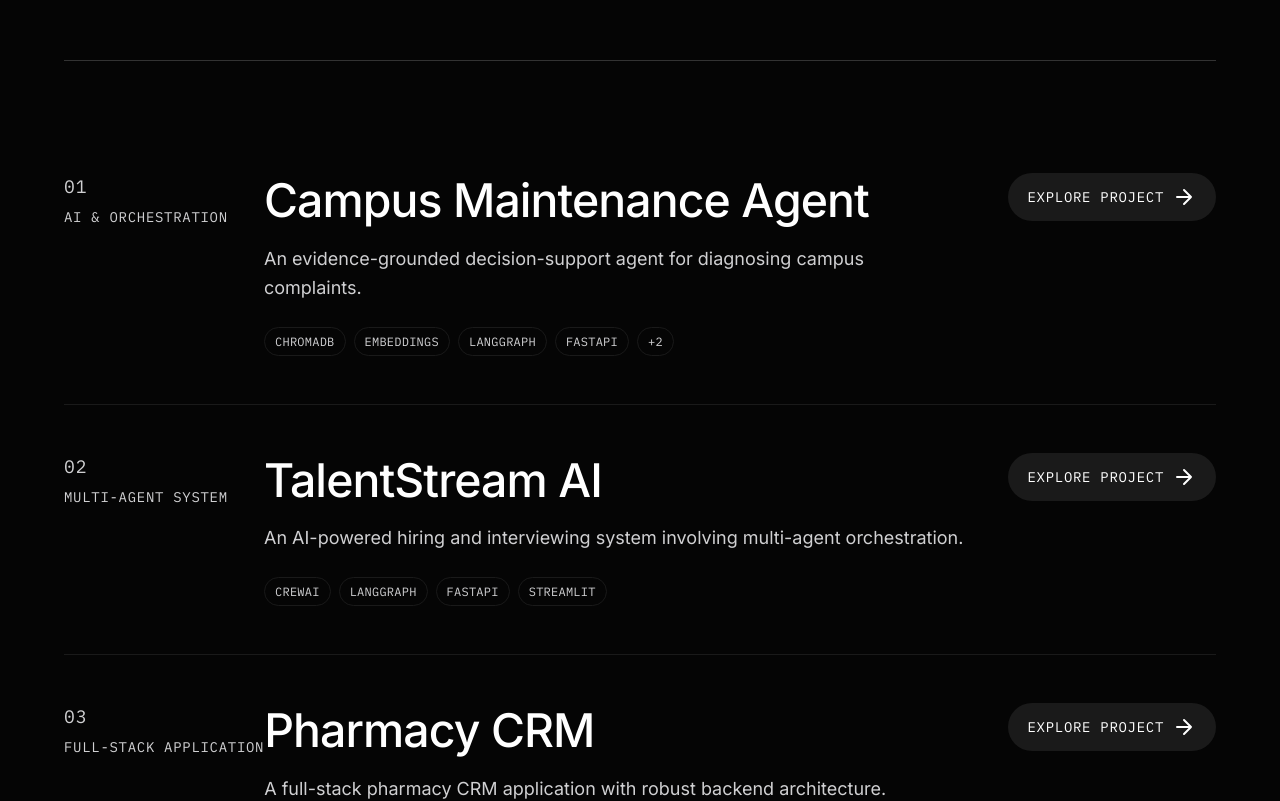
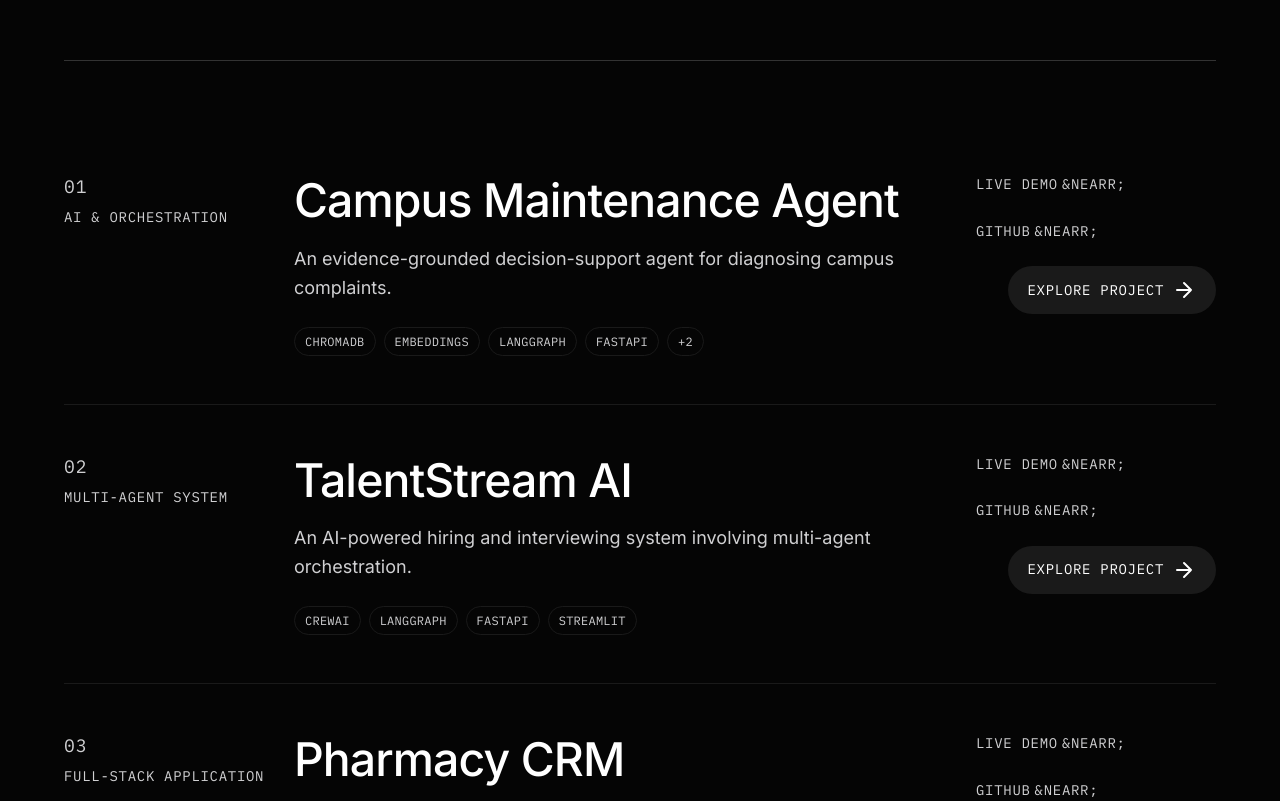
Before and after one commit to Mr-C-Tejesh/portfolio, a React (Vite) app: page / in a window 1280 px wide. Shown: the part 1761-2562 px from the top of the page. Built offline with nearby package versions, Linux system fonts and the light colour scheme.

Commit message:
fix: align project rows and add project links

```diff
--- a/src/components/ProjectCard.jsx
+++ b/src/components/ProjectCard.jsx
@@ -11,7 +11,6 @@ export default function ProjectCard({ project, index }) {
         <span className="project-category font-mono">{project.category}</span>
       </div>
 
-      <div className="project-card-body">
       <div className="project-card-content">
         <h3 className="project-title">
           <Link to={`/work/${project.slug}`} className="project-link">
@@ -19,7 +18,6 @@ export default function ProjectCard({ project, index }) {
           </Link>
         </h3>
         <p className="project-description">{project.shortDescription}</p>
-
         <ul className="project-tech-list">
           {project.technologies.slice(0, 4).map((tech, i) => (
             <li key={i} className="tech-badge font-mono">{tech}</li>
@@ -31,6 +29,18 @@ export default function ProjectCard({ project, index }) {
       </div>
 
       <div className="project-card-action">
+        <div className="project-external-links">
+          {project.demoUrl && (
+            <a href={project.demoUrl} target="_blank" rel="noopener noreferrer" className="btn-text-link font-mono">
+              Live Demo <span aria-hidden="true">&nearr;</span>
+            </a>
+          )}
+          {project.repositoryUrl && (
+            <a href={project.repositoryUrl} target="_blank" rel="noopener noreferrer" className="btn-text-link font-mono">
+              GitHub <span aria-hidden="true">&nearr;</span>
+            </a>
+          )}
+        </div>
         <Link to={`/work/${project.slug}`} className="btn-explore" aria-label={`Explore ${project.title}`}>
           Explore Project
           <svg width="24" height="24" viewBox="0 0 24 24" fill="none" xmlns="http://www.w3.org/2000/svg" aria-hidden="true">
@@ -38,7 +48,6 @@ export default function ProjectCard({ project, index }) {
           </svg>
         </Link>
       </div>
-      </div>
     </article>
   );
 }
--- a/src/data/projects.js
+++ b/src/data/projects.js
@@ -14,8 +14,12 @@ export const projects = [
     challenges: null,
     learnings: null,
     limitations: null,
-    repositoryUrl: null,
-    demoUrl: null,
+    repositoryUrl: 'https://github.com/Mr-C-Tejesh/campus-maintenance-agent',
+    demoUrl: 'https://campus-maintenance-agent.vercel.app/',
+    additionalLinks: [
+      { label: 'Backend health', url: 'https://campus-maintenance-agent.onrender.com/health' },
+      { label: 'API documentation', url: 'https://campus-maintenance-agent.onrender.com/docs' }
+    ],
     featured: true,
   },
   {
@@ -34,7 +38,10 @@ export const projects = [
     learnings: null,
     limitations: null,
     repositoryUrl: 'https://github.com/Mr-C-Tejesh/talentstream-ai',
-    demoUrl: null,
+    demoUrl: 'https://talentstream-ai.streamlit.app/',
+    additionalLinks: [
+      { label: 'Backend health', url: 'https://talentstream-api-production.up.railway.app/health' }
+    ],
     featured: true,
   },
   {
@@ -52,8 +59,11 @@ export const projects = [
     challenges: null,
     learnings: null,
     limitations: null,
-    repositoryUrl: null,
-    demoUrl: null,
+    repositoryUrl: 'https://github.com/Mr-C-Tejesh/pharmacy-crm',
+    demoUrl: 'https://pharmacy-crm-three.vercel.app/',
+    additionalLinks: [
+      { label: 'Backend', url: 'https://pharmacy-crm-api.onrender.com/' }
+    ],
     featured: true,
   },
   {
@@ -71,8 +81,9 @@ export const projects = [
     challenges: null,
     learnings: null,
     limitations: null,
-    repositoryUrl: null,
-    demoUrl: null,
+    repositoryUrl: 'https://github.com/Mr-C-Tejesh/AI-Resume-Analyzer',
+    demoUrl: 'https://ai-resume-analyzer-sp7bqre3htdhzjq6u66psd.streamlit.app/',
+    additionalLinks: [],
     featured: false,
   },
   {
@@ -90,8 +101,9 @@ export const projects = [
     challenges: null,
     learnings: null,
     limitations: 'This is an educational project implementation and is NOT a clinically validated diagnostic tool. It cannot be used to reliably diagnose patients.',
-    repositoryUrl: null,
-    demoUrl: null,
+    repositoryUrl: 'https://github.com/Mr-C-Tejesh/skin-lesion-cnn-classifier',
+    demoUrl: 'https://huggingface.co/spaces/tejesh-c/skin-lesion-classifier-v2',
+    additionalLinks: [],
     featured: false,
   }
 ];
--- a/src/index.css
+++ b/src/index.css
@@ -626,12 +626,15 @@ img, picture, video, canvas, svg {
   padding: var(--space-6) 0;
   border-bottom: 1px solid var(--color-border-secondary);
   transition: opacity 0.3s ease;
+  position: relative;
 }
 
 @media (min-width: 768px) {
   .project-card {
-    flex-direction: row;
-    align-items: flex-start;
+    display: grid;
+    grid-template-columns: 230px minmax(0, 1fr) 240px;
+    column-gap: 0;
+    align-items: start;
   }
 }
 
@@ -639,12 +642,22 @@ img, picture, video, canvas, svg {
   opacity: 0.85;
 }
 
+.project-card-header, .project-card-content, .project-card-action {
+  min-width: 0;
+}
+
 .project-card-header {
   display: flex;
   flex-direction: column;
-  min-width: 200px;
   margin-bottom: var(--space-4);
   color: var(--color-text-secondary);
+}
+
+@media (min-width: 768px) {
+  .project-card-header {
+    margin-bottom: 0;
+    padding-right: 16px;
+  }
 }
 
 .project-index {
@@ -656,24 +669,11 @@ img, picture, video, canvas, svg {
   font-size: var(--text-size-small);
   text-transform: uppercase;
   letter-spacing: 0.05em;
-}
-
-.project-card-body {
-  flex: 1;
-  display: flex;
-  flex-direction: column;
-  justify-content: space-between;
-}
-
-@media (min-width: 1024px) {
-  .project-card-body {
-    flex-direction: row;
-    align-items: flex-start;
-  }
+  white-space: normal;
+  overflow-wrap: anywhere;
 }
 
 .project-card-content {
-  flex: 1;
   max-width: 700px;
 }
 
@@ -691,10 +691,7 @@ img, picture, video, canvas, svg {
   content: '';
   position: absolute;
   top: 0; left: 0; right: 0; bottom: 0;
-}
-
-.project-card {
-  position: relative;
+  z-index: 1;
 }
 
 .project-description {
@@ -724,15 +721,39 @@ img, picture, video, canvas, svg {
 
 .project-card-action {
   margin-top: var(--space-4);
+  display: flex;
+  flex-direction: column;
+  gap: var(--space-4);
 }
 
-@media (min-width: 1024px) {
+@media (min-width: 768px) {
   .project-card-action {
     margin-top: 0;
-    margin-left: var(--space-4);
-    display: flex;
-    align-items: center;
+    align-items: flex-end;
   }
+}
+
+.project-external-links {
+  display: flex;
+  flex-wrap: wrap;
+  gap: var(--space-4);
+  z-index: 2;
+  position: relative;
+}
+
+.btn-text-link {
+  display: inline-flex;
+  align-items: center;
+  gap: var(--space-1);
+  font-size: var(--text-size-small);
+  text-transform: uppercase;
+  letter-spacing: 0.05em;
+  color: var(--color-text-secondary);
+  transition: color var(--transition-fast);
+}
+
+.btn-text-link:hover {
+  color: var(--color-text-primary);
 }
 
 .btn-explore {
--- a/src/pages/ProjectDetail.jsx
+++ b/src/pages/ProjectDetail.jsx
@@ -49,14 +49,14 @@ export default function ProjectDetail() {
 
             {(project.repositoryUrl || project.demoUrl) && (
               <div className="project-links">
-                {project.repositoryUrl && (
-                  <a href={project.repositoryUrl} target="_blank" rel="noopener noreferrer" className="btn-external font-mono">
-                    GitHub Repository <span aria-hidden="true">&nearr;</span>
-                  </a>
-                )}
                 {project.demoUrl && (
                   <a href={project.demoUrl} target="_blank" rel="noopener noreferrer" className="btn-external font-mono">
                     Live Demo <span aria-hidden="true">&nearr;</span>
+                  </a>
+                )}
+                {project.repositoryUrl && (
+                  <a href={project.repositoryUrl} target="_blank" rel="noopener noreferrer" className="btn-external font-mono">
+                    GitHub <span aria-hidden="true">&nearr;</span>
                   </a>
                 )}
               </div>
@@ -130,6 +130,22 @@ export default function ProjectDetail() {
               </section>
             )}
 
+            {project.additionalLinks && project.additionalLinks.length > 0 && (
+              <section className="project-section">
+                <h2 className="section-heading meta-label">Additional Links</h2>
+                <div className="section-divider-thin"></div>
+                <ul className="additional-links-list">
+                  {project.additionalLinks.map((link, i) => (
+                    <li key={i}>
+                      <a href={link.url} target="_blank" rel="noopener noreferrer" className="btn-text-link font-mono">
+                        {link.label} <span aria-hidden="true">&nearr;</span>
+                      </a>
+                    </li>
+                  ))}
+                </ul>
+              </section>
+            )}
+
           </div>
         </div>
 
```
Lines whose indentation alone changed are shown as unchanged.
